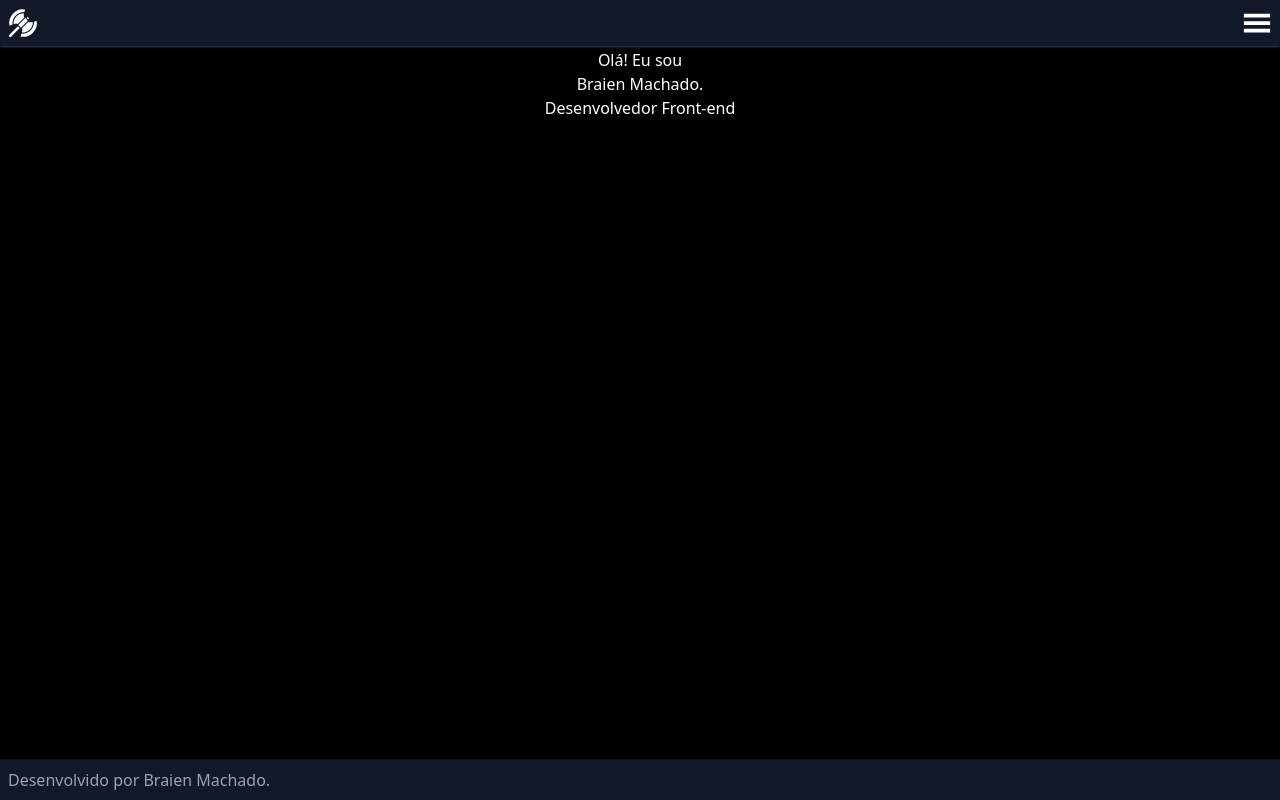
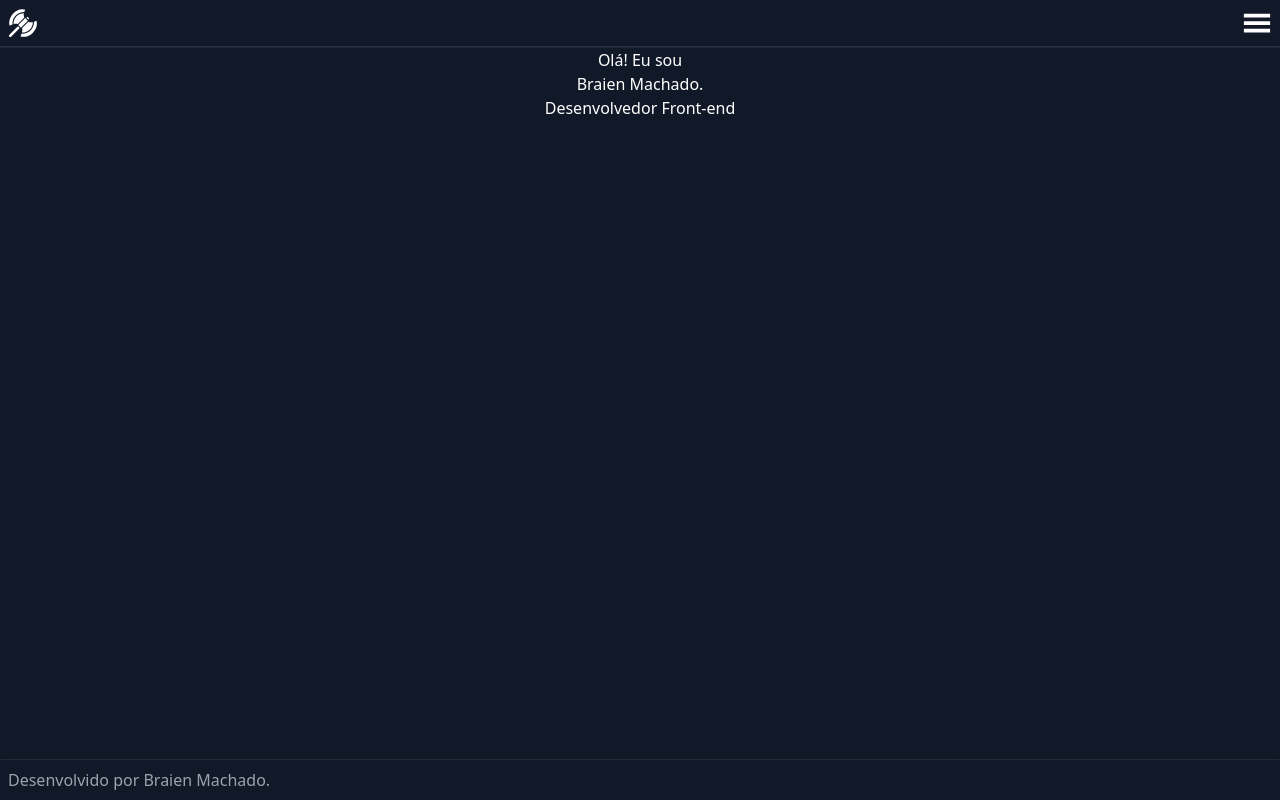
Before and after one commit to braien-machado/react-portfolio, a React (Create React App) app: page / in a window 1280 px wide. Built offline with nearby package versions, Linux system fonts and the light colour scheme.

Commit message:
change background of About page

```diff
--- a/src/pages/About.jsx
+++ b/src/pages/About.jsx
@@ -2,7 +2,7 @@ import React from 'react';
 
 export default function About() {
   return (
-    <main className='h-screen py-12 bg-black text-white'>
+    <main className='h-screen py-12 bg-gray-900 text-white'>
       <h1 className='flex flex-col text-center'>Olá! Eu sou
         <span>Braien Machado.</span>
         <span>Desenvolvedor Front-end</span></h1>
```
